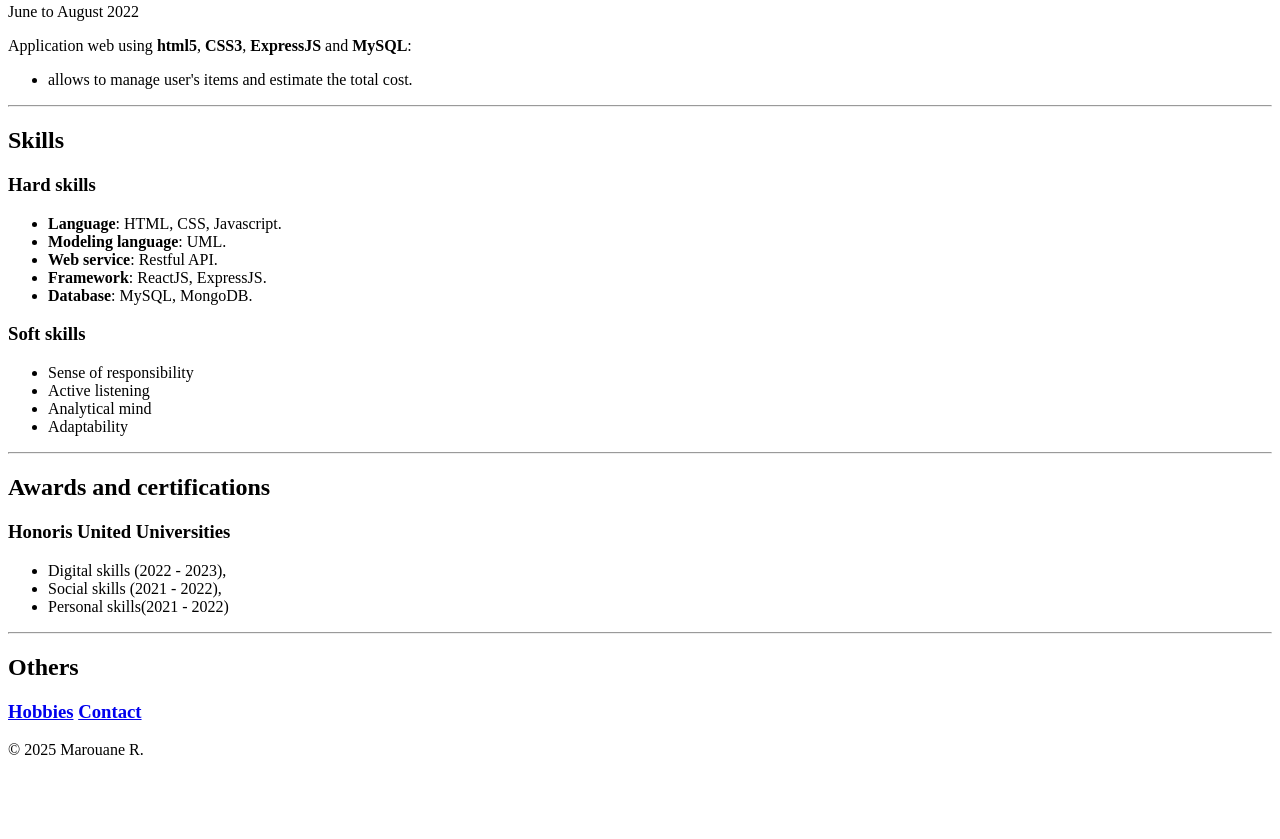
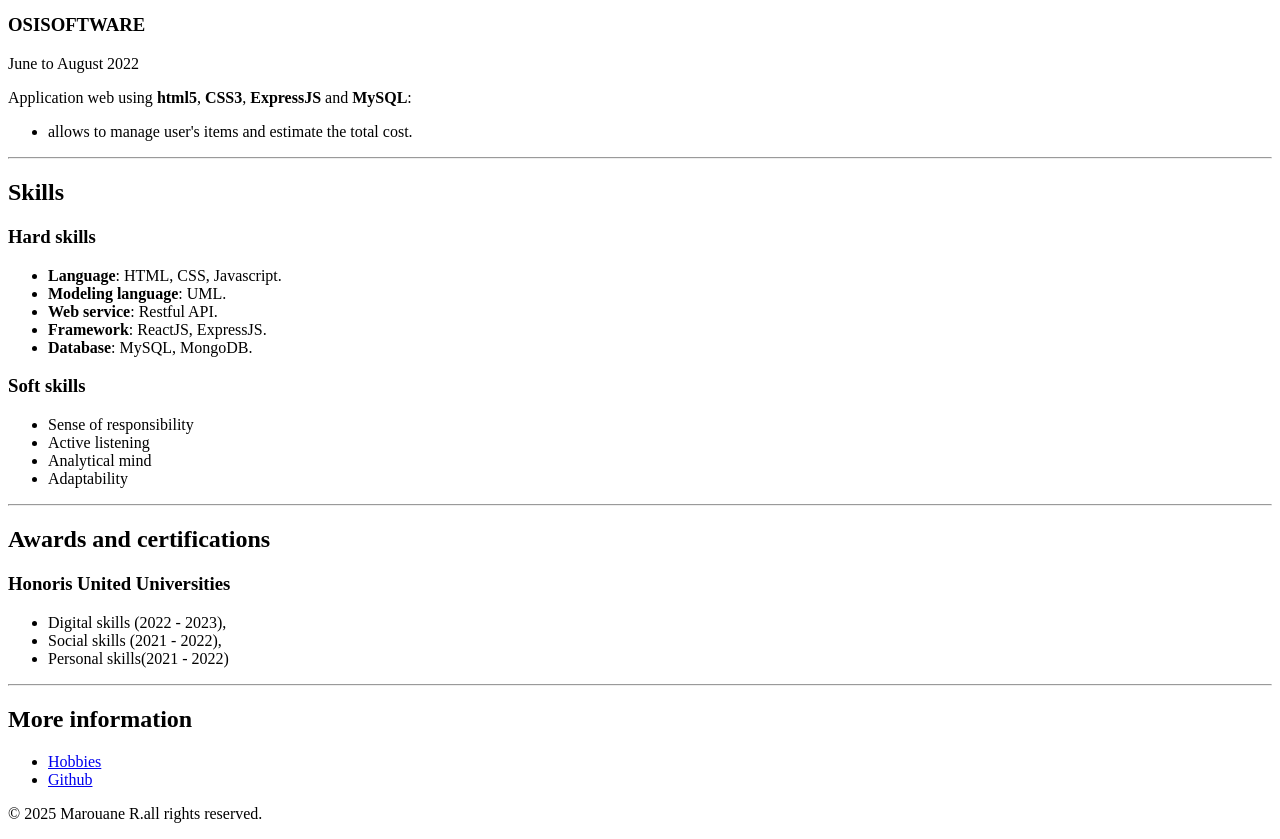
Before and after one commit to Marouane001/html-myResume, a plain HTML site: page index.html in a window 1280 px wide. Shown: the part 976-1815 px from the top of the page. Before the commit the page ends 1751 px from the top, so only its background shows below. Drawn offline with Linux system fonts and the light colour scheme.

Commit message:
Update index.html

```diff
--- a/index.html
+++ b/index.html
@@ -10,6 +10,13 @@
 <h1>Marouane R.</h1>
 <!-- Picture -->
 <img src="images/profile.png" alt="my profile" height="200"/>
+<!-- Personal information -->
+<p>
+   <b>Phone:</b>+0 x-xx-xx-xx-xx&nbsp;&nbsp;&nbsp;
+   <b>Email:</b>me@gmail.com&nbsp;&nbsp;&nbsp;
+   <b>Address:</b> US, Newyork&nbsp;&nbsp;&nbsp;
+</p>
+<hr />
 <!-- Summay -->
 <h2>Summary</h2>
 <p>I am a software engineer with hands-on experience as a Full Stack Web Developer during my last internship, where I played a key role in managing the interaction between front-end and back-end using the MERN stack and RESTful APIs. I have also strengthened my soft skills through certifications from Honoris United Universities, enabling me to adapt quickly to different work environments and collaborate effectively with teams.
@@ -63,6 +70,7 @@ I am seeking professional opportunities to further develop my expertise. As a yo
             <li><b>Framework</b>: ReactJS, ExpressJS.</li>
             <li><b>Database</b>: MySQL, MongoDB.</li>
         </ul>
+    </li>
 <h3>Soft skills</h3>
         <ul>
             <li>Sense of responsibility</li>
@@ -81,14 +89,17 @@ I am seeking professional opportunities to further develop my expertise. As a yo
 </ul>
 <hr>
 <!-- Others -->
- <h2>Others</h2>
- <h3><a href="./pages/hoobies.html">Hobbies</a> <a href="./pages/contact.html">Contact</a></h3>
+ <h2>More information</h2>
+ <ul>
+    <li><a href="./pages/hoobies.html">Hobbies</a></li>
+    <li><a href="https://github.com/Marouane001">Github</a></li>
+ </ul>
+
 <!-- footer -->
 <footer>
-<p>© 2025 Marouane R.</p>
+<p>© 2025 Marouane R.all rights reserved.</p>
 </footer>
 
 
 </body>
-
 </html>
```
